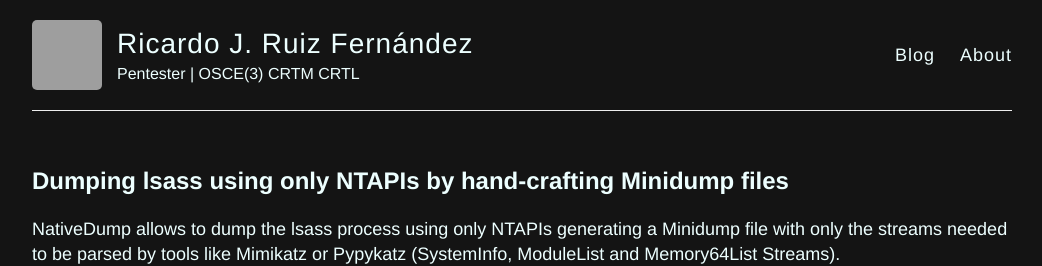
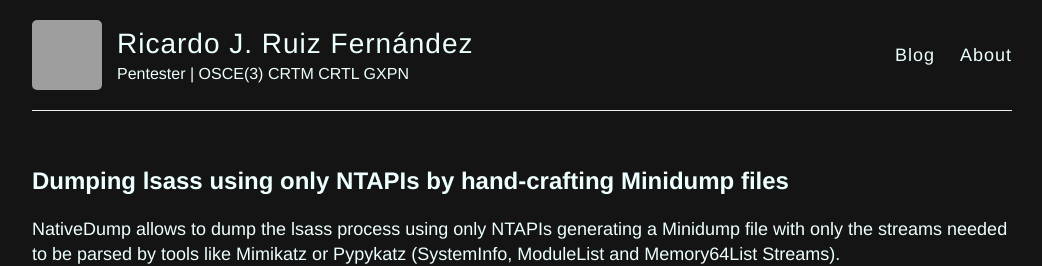
Before and after one commit to ricardojoserf/ricardojoserf.github.io, a Jekyll site: the page built from index.html, in a window 1280 px wide, cut to the strip 0-266 px from the top of the page. Shown: the whole strip, without its empty margins (118-1160 px from the left). Built offline with Jekyll 4.4.1, drawn with Linux system fonts in a browser that asks for light colours; the list of posts is cut into pages by our own code; grey boxes are pictures that could not be loaded.

Commit message:
Update _config.yml

```diff
--- a/_config.yml
+++ b/_config.yml
@@ -6,7 +6,7 @@
 name: Ricardo J. Ruiz Fernández
 
 # Short bio or description (displayed in the header)
-description: Pentester | OSCE(3) CRTM CRTL
+description: Pentester | OSCE(3) CRTM CRTL GXPN
 
 # URL of your avatar or profile pic (you could use your GitHub profile pic)
 avatar: https://avatars.githubusercontent.com/u/11477353
```
